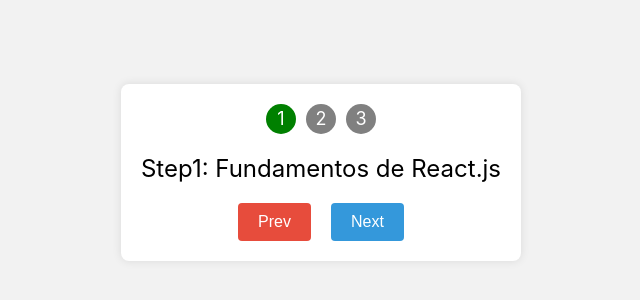
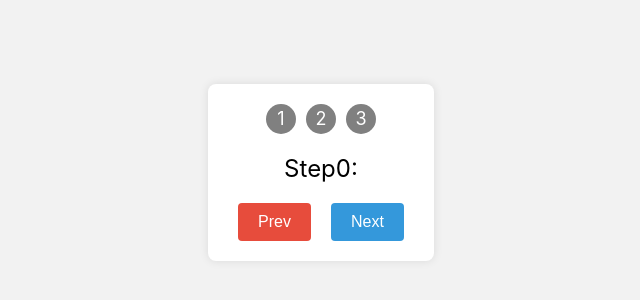
Before and after one commit to danielantonio14/statudnereactjs, a React (Create React App) app in the folder statevent/: page / in a window 1280 px wide. Shown: the part 228-528 px from the top of the page, without its empty margins (319-959 px from the left). Built offline with nearby package versions, Linux system fonts and the light colour scheme.

Commit message:
Adição do useState()

```diff
--- a/statevent/src/App.js
+++ b/statevent/src/App.js
@@ -1,5 +1,6 @@
 
 import './App.css';
+import {useState} from "react";
 
 
 const messages = [
@@ -11,9 +12,20 @@
 
 function App() {
 
-  const step = 1;
+
   const activeColor = 'green'; // Cor para botões ativos
   const inactiveColor = 'gray'; // Cor para botões inativos
+
+    const [step,setStep] = useState(0);
+
+    function HandlePrevious(){
+
+       if ( step > 1) setStep(step-1);
+    }
+
+    function HandleNext(){
+        if ( step < 3) setStep(step+1);
+    }
 
   return (
     <div className="steps">
@@ -25,8 +37,10 @@
 
       <p className="message"> Step{step}: {messages[step-1]}</p>
       <div className="buttons">
-         <button className="">Prev</button>
-        <button className="">Next</button>
+         <button className=""
+         onClick={HandlePrevious}>Prev</button>
+        <button className=""
+        onClick={HandleNext}>Next</button>
 
       </div>
 
```
